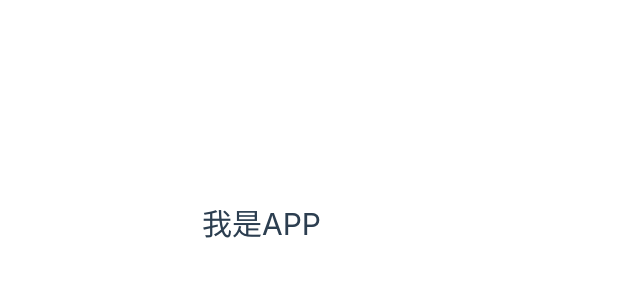
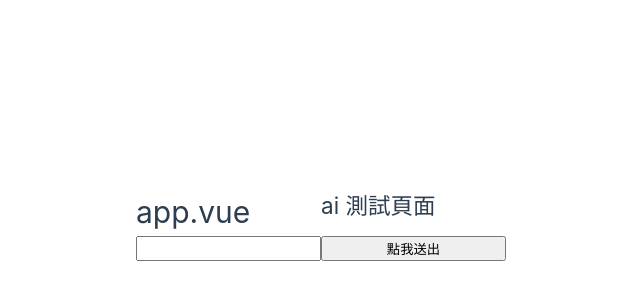
Before and after one commit to SkerLeon/Vue-Learning, a Vue app: page /aiTest in a window 1280 px wide. Before the commit this address had no page. Shown: the part 176-476 px from the top of the page, without its empty margins (319-959 px from the left). Built offline with nearby package versions, Linux system fonts and the light colour scheme.

Commit message:
feat(ollama AI)本地AI模型串接API

```diff
--- a/package.json
+++ b/package.json
@@ -45,7 +45,7 @@
     "prettier": "3.5.3",
     "typescript": "~5.8.0",
     "unplugin-auto-import": "^19.1.2",
-    "vite": "^6.2.1",
+    "vite": "^6.3.5",
     "vite-plugin-vue-devtools": "^7.7.2",
     "vitest": "^3.0.8",
     "vue-tsc": "^2.2.8"
--- a/src/App.vue
+++ b/src/App.vue
@@ -1,6 +1,6 @@
 <script setup lang="ts"></script>
 
 <template>
-  <h1>我是APP</h1>
+  <h1>app.vue</h1>
   <RouterView />
 </template>
--- /dev/null
+++ b/src/pages/ai/AiTest.vue
@@ -0,0 +1,29 @@
+<script setup lang="ts">
+const content = ref('')
+const reqest = ref('')
+const postData = async () => {
+  const result = await fetch('http://localhost:11434/api/generate', {
+    method: 'POST',
+    headers: { 'Content-Type': 'application/json' },
+    body: JSON.stringify({
+      model: 'llama3.1',
+      prompt: reqest.value,
+      stream: false,
+    }),
+  })
+  const data = await result.json()
+  content.value = data.response
+}
+</script>
+
+<template>
+  <h2>ai 測試頁面</h2>
+  <input
+    v-model="reqest"
+    type="textarea"
+  />
+  <button @click="postData">點我送出</button>
+  <div style="color: white">{{ content }}</div>
+</template>
+
+<style scoped lang="scss"></style>
--- a/src/router/index.ts
+++ b/src/router/index.ts
@@ -18,6 +18,11 @@ const router = createRouter({
       name: 'jsonServer',
       component: () => import('../pages/jsonserver/JsonServer.vue'),
     },
+    {
+      path: '/aiTest',
+      name: 'aiTest',
+      component: () => import('../pages/ai/aiTest.vue'),
+    },
   ],
 })
 
```
Also changed, not shown: src/api/ollama.ts (added), 1 other file (tests, documents, lock files or other folders).
